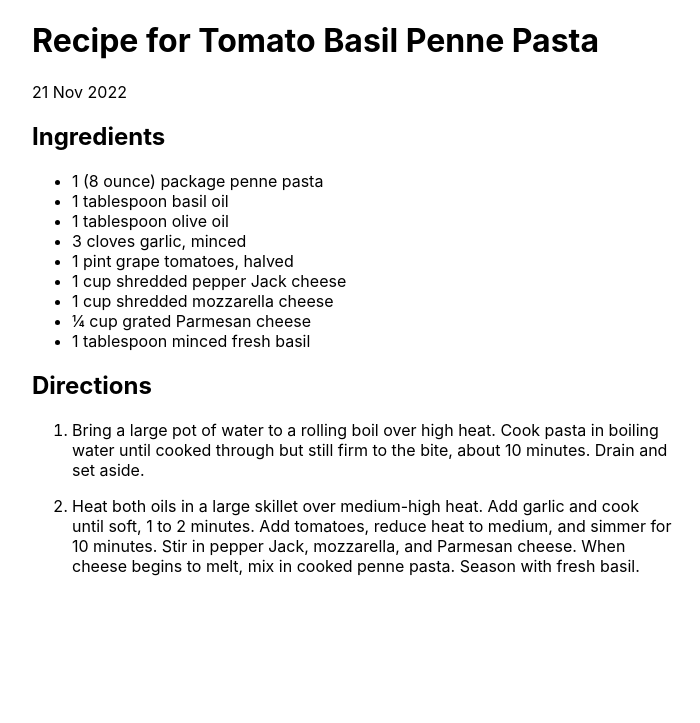
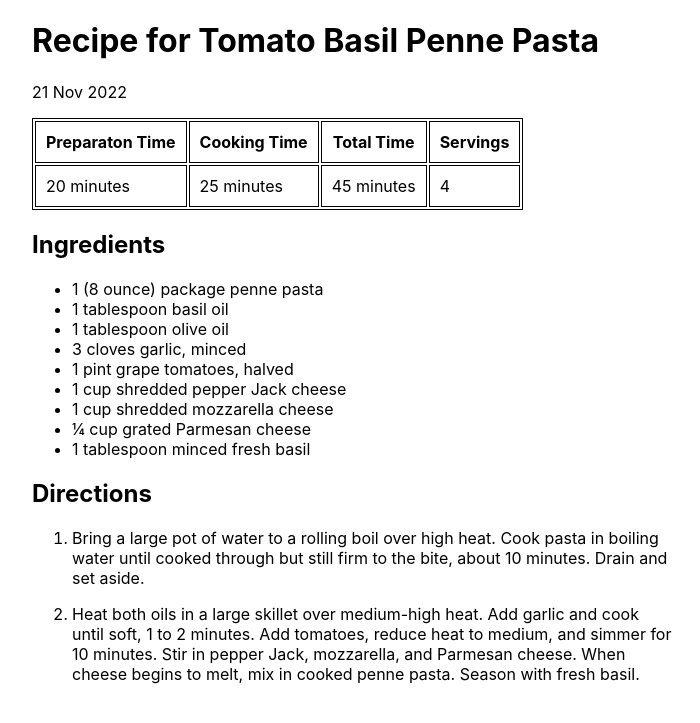
Before and after one commit to sisodiaa/recipes-static-site, a Jekyll site: the page built from _posts/2022-11-21-tomato-basil-penne-pasta.md, in a window 1280 px wide. Shown: the top 723 px of the page, without its empty margins (288-988 px from the left). Built offline with Jekyll 4.4.1, drawn with Linux system fonts in a browser that asks for light colours.

Commit message:
Show information about time and servings
Describe preparation time, cooking time, total time, and servings
through front matter of the blog posts. Modify layout to render this
information through table

```diff
--- a/_layouts/post.html
+++ b/_layouts/post.html
@@ -4,4 +4,19 @@ layout: default
 <h1>Recipe for {{ page.title }}</h1>
 <p>{{ page.date | date_to_string }}</p>
 
+<table>
+  <tr>
+    <th>Preparaton Time</th>
+    <th>Cooking Time</th>
+    <th>Total Time</th>
+    <th>Servings</th>
+  </tr>
+  <tr>
+    <td>{{ page.preparation_time }} minutes</td>
+    <td>{{ page.cooking_time }} minutes</td>
+    <td>{{ page.total_time }} minutes</td>
+    <td>{{ page.servings }}</td>
+  </tr>
+</table>
+
 {{ content }}
--- a/_posts/2022-11-21-tomato-basil-penne-pasta.md
+++ b/_posts/2022-11-21-tomato-basil-penne-pasta.md
@@ -1,6 +1,10 @@
 ---
 layout: post
 title: Tomato Basil Penne Pasta
+preparation_time: 20
+cooking_time: 25
+total_time: 45
+servings: 4
 ---
 
 ## Ingredients
--- a/_sass/main.scss
+++ b/_sass/main.scss
@@ -12,3 +12,11 @@ body {
   min-width: 320px;
   max-width: 1024px;
 }
+
+table, th, td {
+  border: 1px solid black;
+}
+
+th, td {
+  padding: 10px;
+}
```
Also changed, not shown: _posts/2022-11-20-spaghetti-aglio-olio.md (+4 -0 lines).
